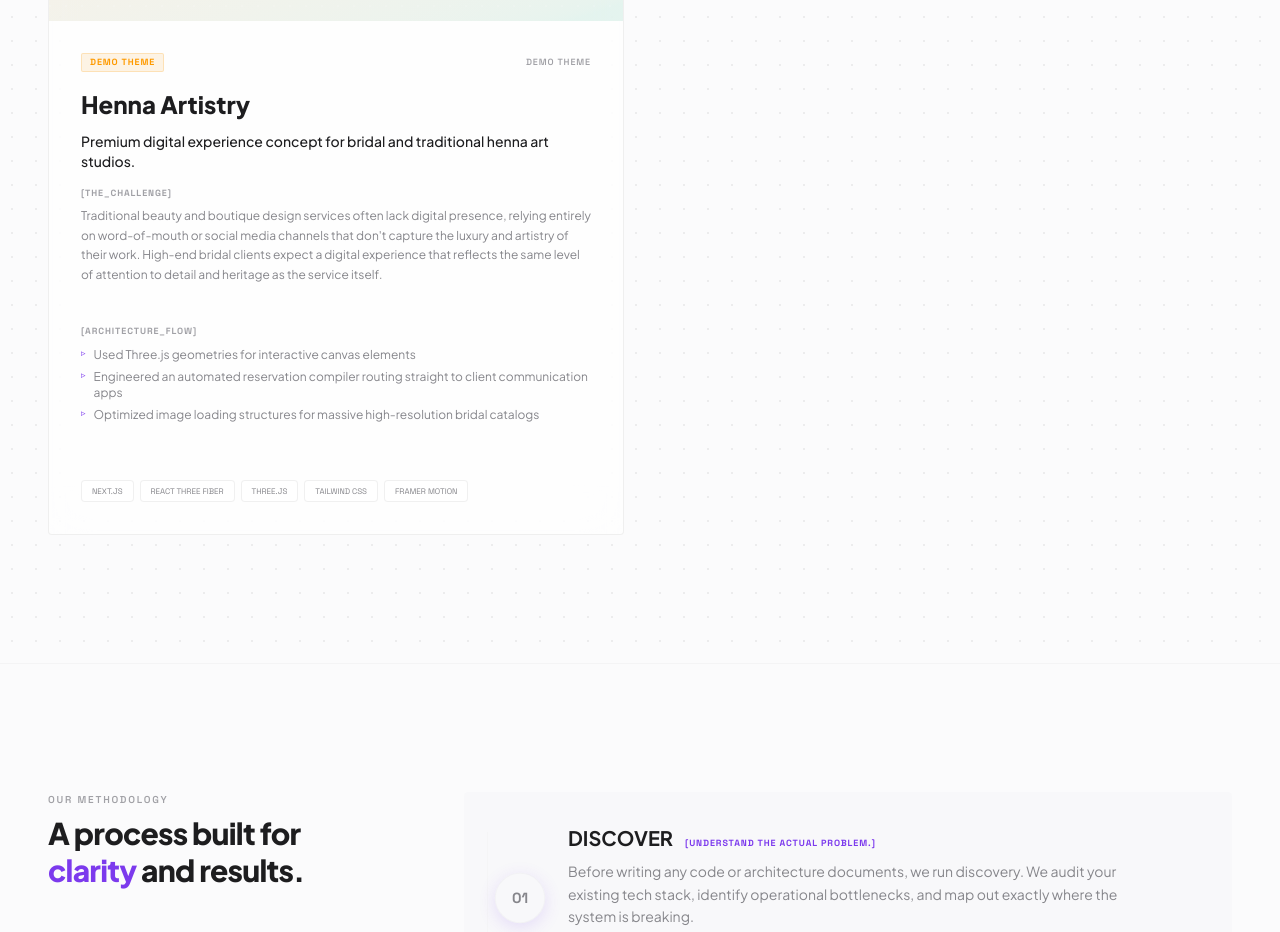
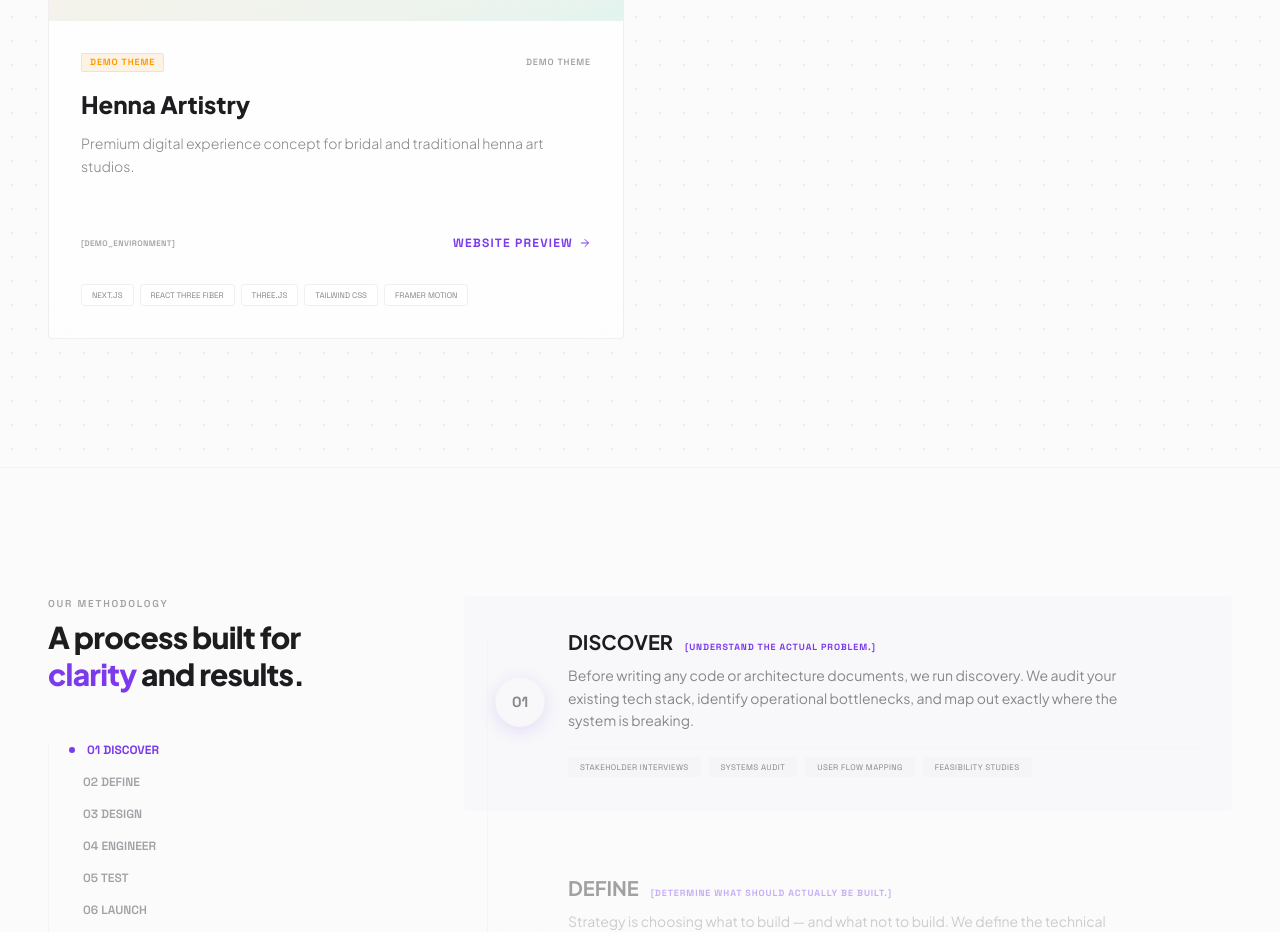
Before and after one commit to dipexplorer/nerqiva-agency-site, a Next.js app: page / in a window 1280 px wide. Shown: the part 3220-4152 px from the top of the page. Built offline with nearby package versions, Linux system fonts and the light colour scheme.

Commit message:
feat: simplify homepage selected work card, stripping challenge text blocks and adding clean live preview button

```diff
--- a/src/components/CaseStudies.tsx
+++ b/src/components/CaseStudies.tsx
@@ -2,6 +2,7 @@
 
 import { motion } from "framer-motion";
 import Link from "next/link";
+import { ArrowRight } from "lucide-react";
 import { PROJECTS } from "../data/projects";
 
 export default function CaseStudies() {
@@ -82,26 +83,22 @@ export default function CaseStudies() {
                     </Link>
                   </h3>
 
-                  <p className="text-text-primary font-medium text-sm mb-4 leading-snug">
+                  <p className="text-text-secondary text-sm leading-relaxed mb-6 font-light">
                     {project.tagline}
                   </p>
 
-                  <div className="mb-6">
-                    <span className="font-mono text-[9px] text-text-tertiary uppercase tracking-widest mb-1.5 block font-bold">[THE_CHALLENGE]</span>
-                    <p className="text-xs text-text-secondary leading-relaxed">{project.challenge}</p>
-                  </div>
-
-                  {/* Key System Highlights */}
-                  <div className="mb-6 border-t border-white/5 pt-4">
-                    <span className="font-mono text-[9px] text-text-tertiary uppercase tracking-widest mb-2 block font-bold">[ARCHITECTURE_FLOW]</span>
-                    <ul className="flex flex-col gap-1.5">
-                      {project.engineeringDecisions.map((highlight: string, index: number) => (
-                        <li key={index} className="text-xs text-text-secondary flex items-start gap-2">
-                          <span className="text-accent text-[9px] select-none">▹</span>
-                          {highlight}
-                        </li>
-                      ))}
-                    </ul>
+                  {/* Minimal Action Footer */}
+                  <div className="mt-8 flex items-center justify-between border-t border-white/5 pt-6">
+                    <span className="font-mono text-[8px] text-text-tertiary uppercase tracking-wider font-semibold">
+                      [DEMO_ENVIRONMENT]
+                    </span>
+                    <Link
+                      href={`/work/${project.slug}`}
+                      className="inline-flex items-center gap-1.5 text-xs text-accent hover:text-text-primary font-mono uppercase tracking-widest font-bold transition-colors group/link"
+                    >
+                      Website Preview
+                      <ArrowRight size={12} className="group-hover/link:translate-x-1 transition-transform" />
+                    </Link>
                   </div>
                 </div>
               </div>
```
